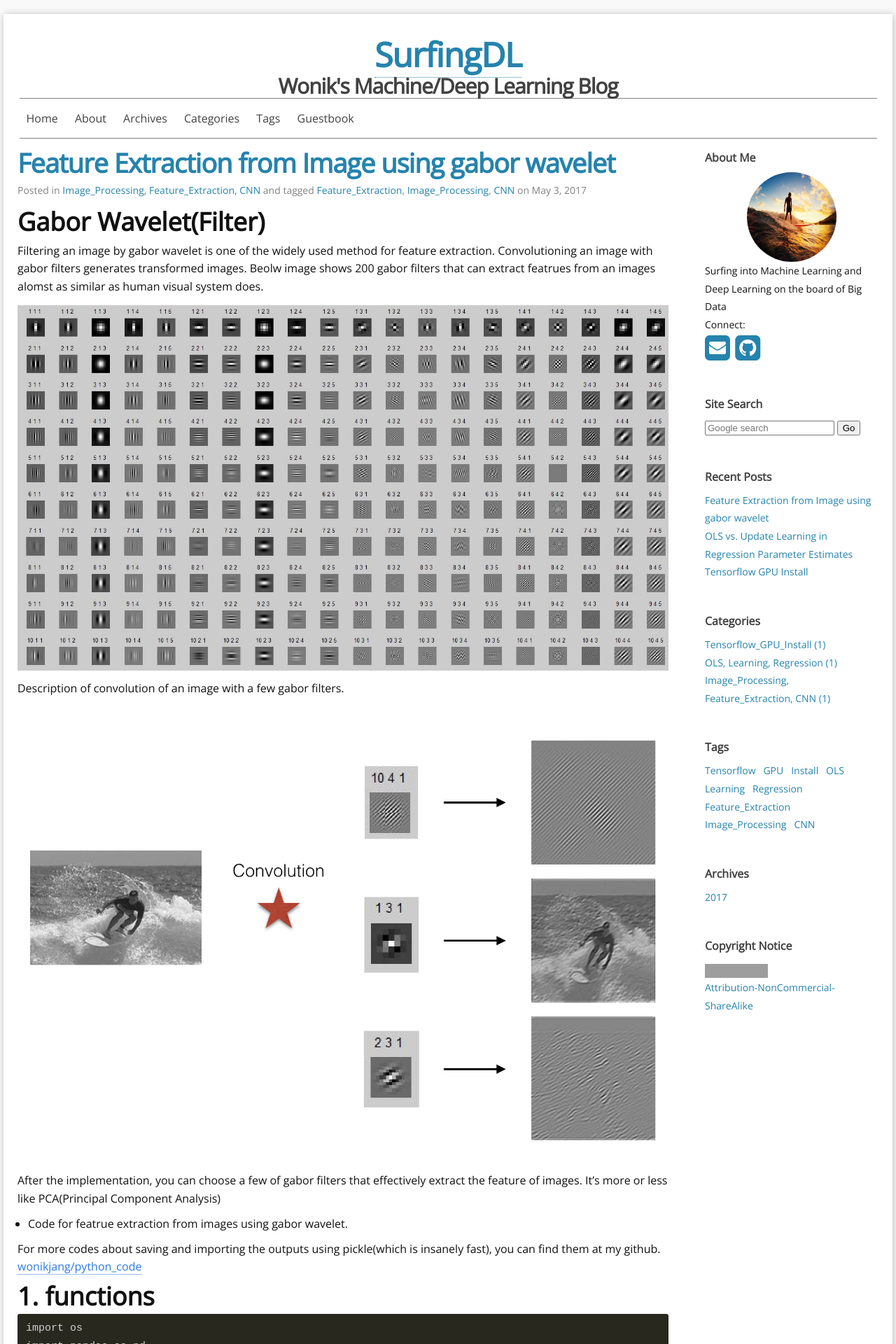
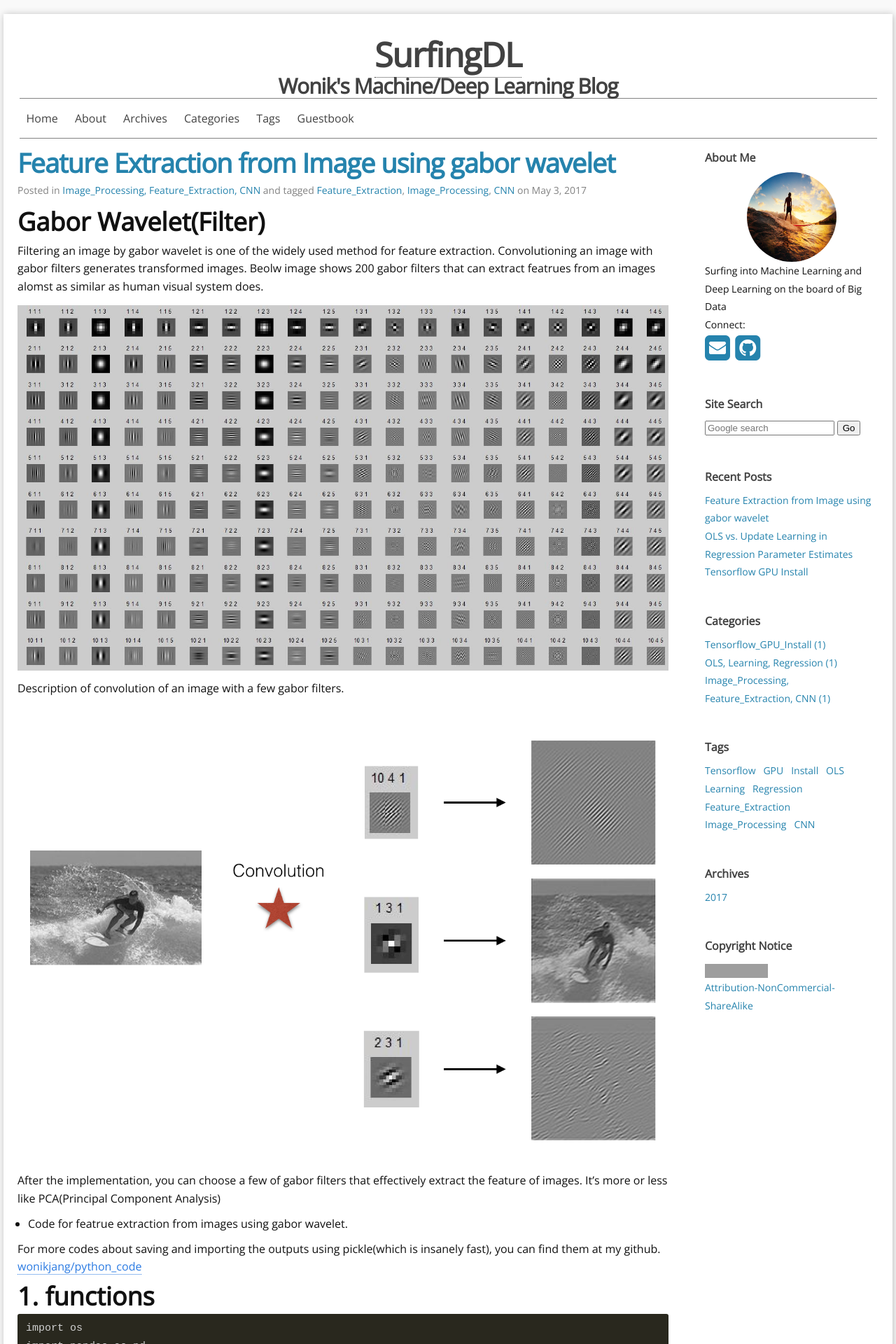
Before and after one commit to wonik/wonikjang.github.io, a Jekyll site: the page built from index.html, in a window 1280 px wide. Shown: the top 1920 px of the page at 70% size. Built offline with Jekyll 4.4.1, drawn with Linux system fonts in a browser that asks for light colours; nearby versions of some CDN libraries; the list of posts is cut into pages by our own code; grey boxes are pictures that could not be loaded.

Commit message:
Update _layout.scss

```diff
--- a/_sass/_layout.scss
+++ b/_sass/_layout.scss
@@ -16,7 +16,7 @@
     &,
     &:visited
     &:hover {
-      color: $brand-top-color; //$grey-color-dark
+      color: $grey-color-dark;
       border-bottom: 1px dotted;
       text-decoration: none;
     }
```
